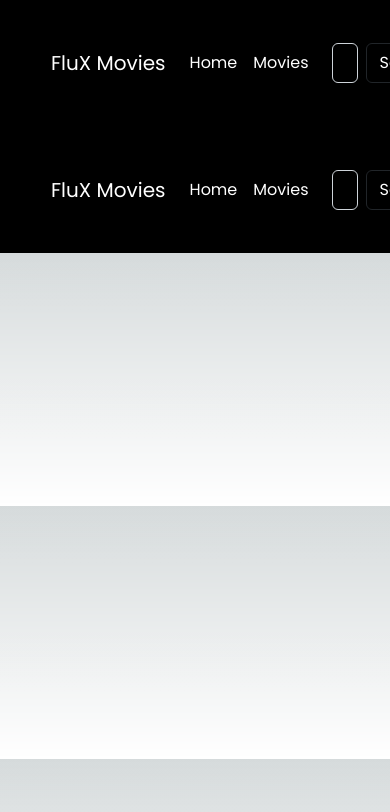
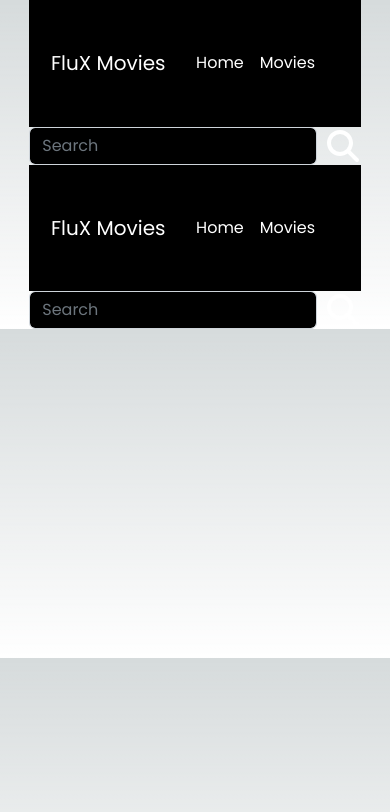
Before and after one commit to VinayakPorwal/fluxmovies, a Next.js app: page /components/navbar in a window 390 px wide. Shown: the top 812 px of the page. Built offline with nearby package versions, Linux system fonts and the light colour scheme.

Commit message:
responsive and Single Auto Search

```diff
--- a/package.json
+++ b/package.json
@@ -14,9 +14,13 @@
   "dependencies": {
     "@emotion/react": "^11.10.5",
     "@emotion/styled": "^11.10.5",
+    "@fortawesome/fontawesome-svg-core": "^6.2.1",
+    "@fortawesome/free-solid-svg-icons": "^6.2.1",
+    "@fortawesome/react-fontawesome": "^0.2.0",
     "@mui/material": "^5.11.1",
     "@next/font": "13.0.7",
     "bootstrap": "^5.2.3",
+    "bootstrap-icons": "^1.10.3",
     "eslint": "8.30.0",
     "eslint-config-next": "13.0.7",
     "gh-pages": "^4.0.0",
--- a/pages/_app.js
+++ b/pages/_app.js
@@ -17,8 +17,9 @@ export default function App({ Component, pageProps }) {
   </Head>;
   return (
     <>
-      <NavigateBar />
-      <Component {...pageProps} />
+      <NavigateBar>
+        <Component {...pageProps} />
+      </NavigateBar>
     </>
   );
 }
--- a/pages/components/navbar.js
+++ b/pages/components/navbar.js
@@ -1,4 +1,4 @@
-import { useState } from "react";
+import React, { useState, createContext } from "react";
 import Button from "react-bootstrap/Button";
 import Container from "react-bootstrap/Container";
 import Form from "react-bootstrap/Form";
@@ -6,11 +6,17 @@ import Nav from "react-bootstrap/Nav";
 import Navbar from "react-bootstrap/Navbar";
 import Toast from "react-bootstrap/Toast";
 import Offcanvas from "react-bootstrap/Offcanvas";
+import styles from "../../styles/Home.module.css";
 import Router from "next/router";
 
-function NavigateBar() {
+import { FontAwesomeIcon } from "@fortawesome/react-fontawesome";
+import { faSearch } from "@fortawesome/free-solid-svg-icons";
+
+export const UserContext = createContext();
+
+function NavigateBar(props) {
+  const [movie, setMovie] = useState("");
   const expand = ["lg"];
-  const [movie, setMovie] = useState();
   const [show, setShow] = useState(false);
   const [erorCode, setErorCode] = useState("");
   const [erorValue, setErorValue] = useState(
@@ -54,6 +60,7 @@ function NavigateBar() {
   }
 
   return (
+    <UserContext.Provider value={{ movie }}>
       <>
         <Toast
           onClose={() => setShow(false)}
@@ -87,17 +94,18 @@ function NavigateBar() {
         <Navbar
           key={expand}
           expand={expand}
-        className="fontWhite bgBlack"
+          className={`bgBlack fontWhite ${styles.navbarOnMob}`}
           style={{
             position: "sticky",
             top: "0",
             padding: "0px",
+            margin: "auto",
           }}
         >
           <Container
             fluid
             className="fontWhite"
-          style={{ width: "80vw", height: "15vh" }}
+            style={{ width: "80vw", height: "15vh", flexWrap: "wrap" }}
           >
             <Navbar.Brand href="#">FluX Movies</Navbar.Brand>
             <Navbar.Toggle aria-controls={`offcanvasNavbar-expand-${expand}`} />
@@ -116,11 +124,14 @@ function NavigateBar() {
                   <Nav.Link href="#" onClick={() => Router.push("/")}>
                     Home
                   </Nav.Link>
-                <Nav.Link href="#" onClick={() => Router.push("/movie/search")}>
+                  <Nav.Link
+                    href="#"
+                    onClick={() => Router.push("/movie/search")}
+                  >
                     Movies
                   </Nav.Link>
                 </Nav>
-              <Form className="d-flex">
+                <Form className={`d-flex ${styles.bigScreen}`}>
                   <Form.Control
                     type="search"
                     placeholder="Search"
@@ -138,8 +149,36 @@ function NavigateBar() {
             </Navbar.Offcanvas>
           </Container>
         </Navbar>
+        <Form
+          className={`d-flex ${styles.mobileviewflex}`}
+          style={{ maxWidth: "85vw", margin: "auto" }}
+        >
+          <Form.Control
+            type="search"
+            placeholder="Search"
+            value={movie}
+            onChange={handleMovieChange}
+            onKeyDown={keyPress}
+            className="me-2 bgBlack fontWhite"
+            aria-label="Search"
+          />
+          {/* <Button variant="outline-dark" onClick={onpress}></Button> */}
+          <FontAwesomeIcon
+            icon={faSearch}
+            onClick={onpress}
+            style={{
+              display: "flex",
+              height: "2rem",
+              alignSelf: "center",
+              margin: "2px",
+            }}
+          />
+        </Form>
+        {props.children}
       </>
+    </UserContext.Provider>
   );
 }
+// export const MOVIE = { movie };
 
 export default NavigateBar;
--- a/styles/Home.module.css
+++ b/styles/Home.module.css
@@ -215,7 +215,14 @@
 }
 
 .mobileview {
-  display: none;
+  display: none !important;
+}
+
+.mobileviewflex {
+  display: none !important;
+}
+.bigScreen {
+  display: flex;
 }
 
 /* Enable hover only on non-touch devices */
@@ -254,9 +261,19 @@
     justify-content: center;
     border-bottom: 1px solid grey;
   }
+  .bigScreen {
+    display: none !important;
+  }
 
   .mobileview {
-    display: block;
+    display: block !important;
+  }
+  .navbarOnMob {
+    width: 85vw;
+  }
+
+  .mobileviewflex {
+    display: flex !important;
   }
   .grid {
     grid-template-columns: 1fr;
```
Also changed, not shown: pages/index.js (+7 -65 lines), pages/movie/search.js (+46 -101 lines), 1 other file (tests, documents, lock files or other folders). Lines whose indentation alone changed are shown as unchanged.
